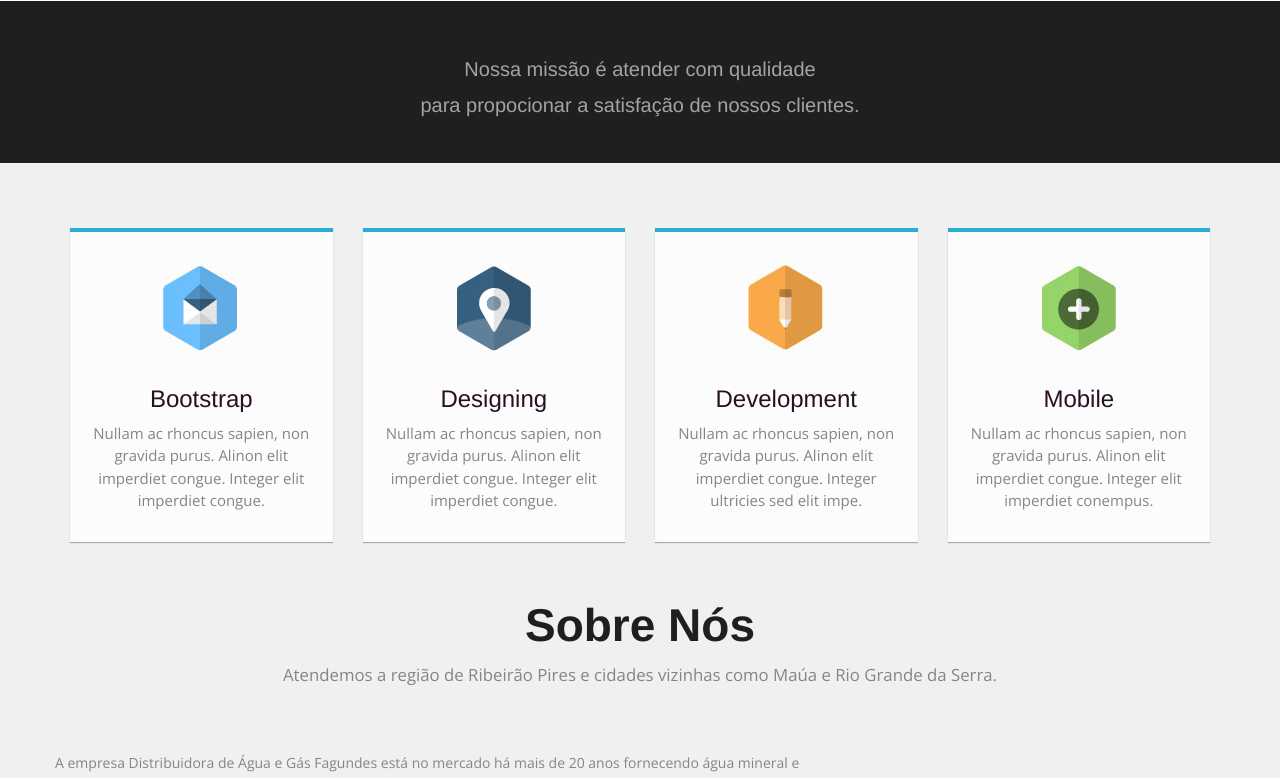
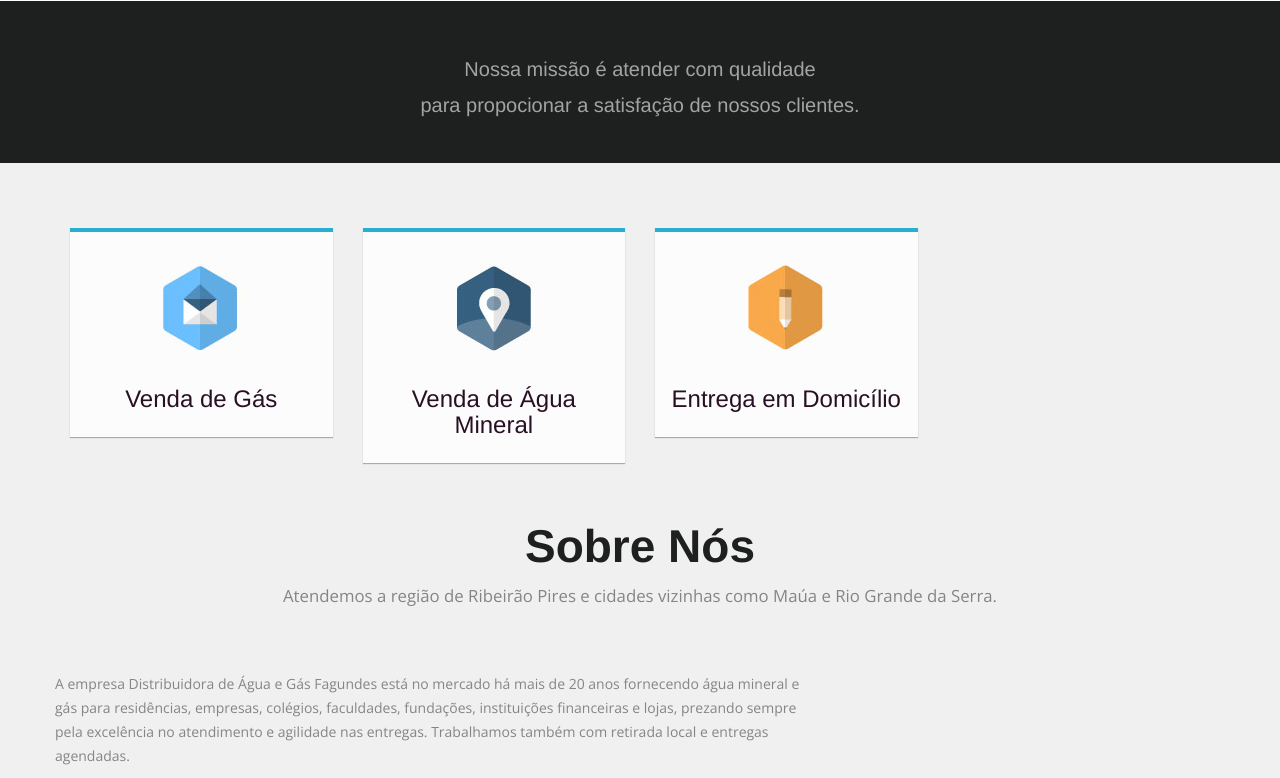
Before and after one commit to aoliveirabr/piunivesp, a Flask app: page / in a window 1280 px wide. Shown: the part 832-1610 px from the top of the page. Run offline with Flask 2, Linux system fonts and the light colour scheme.

Commit message:
Ajustes - Website

```diff
--- a/web/templates/index.html
+++ b/web/templates/index.html
@@ -11,7 +11,7 @@
 <!--[if lt IE 9]>
     <meta http-equiv="X-UA-Compatible" content="IE=edge,chrome=1">
     <![endif]-->
-<title>Agile Agency Free Bootstrap Web Template</title>
+<title>Distribuidora de Água e Gás Fagundes</title>
 <meta name="description" content="">
 <meta name="author" content="WebThemez">
 <!--[if lt IE 9]>
@@ -90,31 +90,24 @@
     <div class="row">
       <!-- item -->
       <div class="col-md-3 text-center"><div class="b1"> <i class="circle"><img src="images/a1.jpg" alt="" /></i>
-        <h3>Bootstrap</h3>
-        <p>Nullam ac rhoncus sapien, non gravida purus. Alinon elit imperdiet congue. Integer elit imperdiet congue.</p>
+        <h3>Venda de Gás</h3>
       </div></div>
       <!-- end: -->
 
       <!-- item -->
       <div class="col-md-3 text-center"><div class="b1"><i class="circle"> <img src="images/a2.jpg" alt="" /></i>
-        <h3>Designing</h3>
-        <p>Nullam ac rhoncus sapien, non gravida purus. Alinon elit imperdiet congue. Integer elit imperdiet congue.</p>
+        <h3>Venda de Água Mineral</h3>
       </div></div>
       <!-- end: -->
 
       <!-- item -->
       <div class="col-md-3 text-center"><div class="b1"><i class="circle"> <img src="images/a3.jpg" alt="" /></i>
-        <h3>Development</h3>
-        <p>Nullam ac rhoncus sapien, non gravida purus. Alinon elit imperdiet congue. Integer ultricies sed elit impe.</p>
+        <h3>Entrega em Domicílio</h3>
       </div></div>
       <!-- end: -->
 
       <!-- item -->
-      <div class="col-md-3 text-center"><div class="b1"><i class="circle"> <img src="images/a4.jpg" alt="" /></i>
-        <h3>Mobile</h3>
-        <p>Nullam ac rhoncus sapien, non gravida purus. Alinon elit imperdiet congue. Integer elit imperdiet conempus.</p>
-      </div></div>
-      <!-- end:-->
+
     </div>
   </div>
   <!--/.container-->
```
